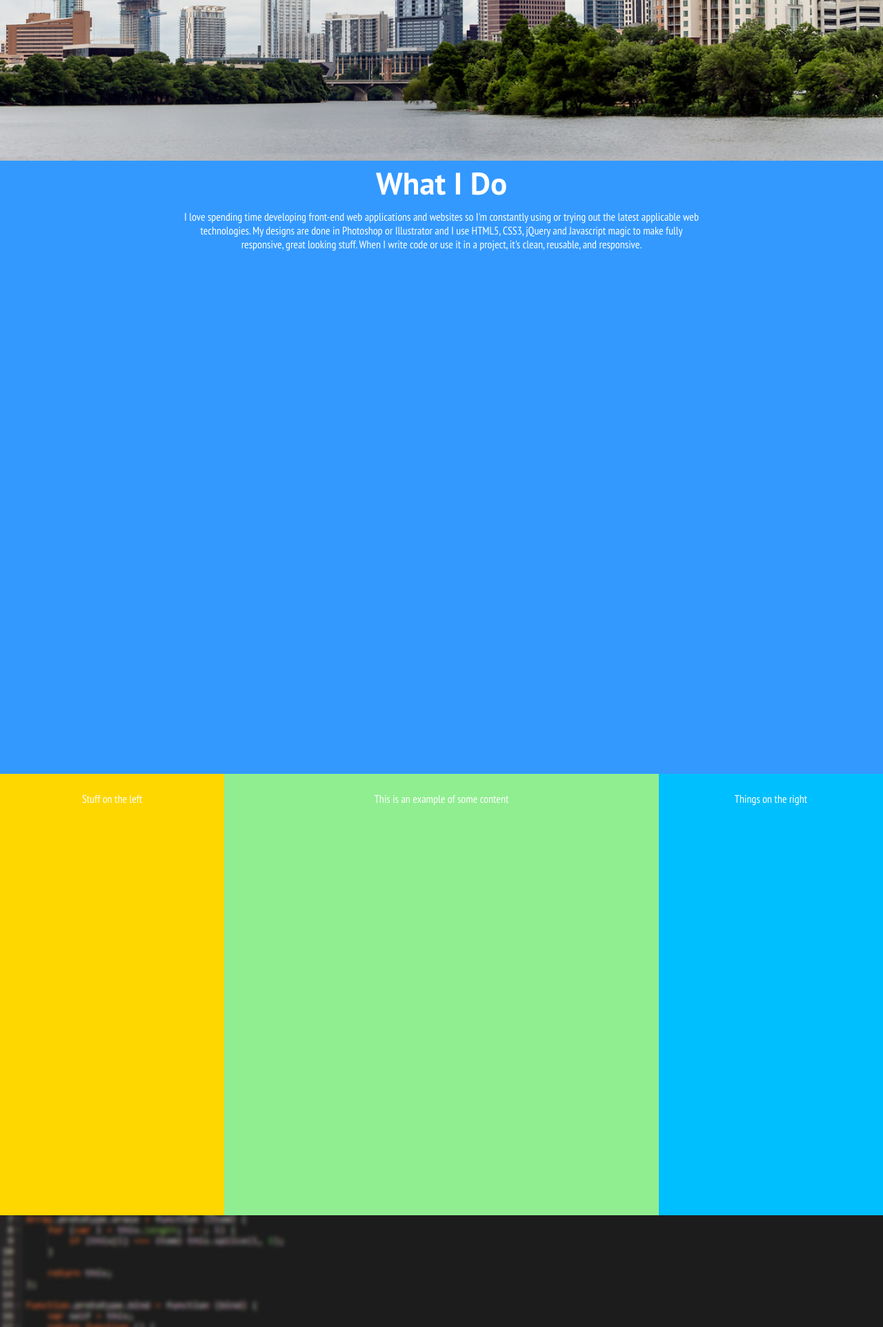
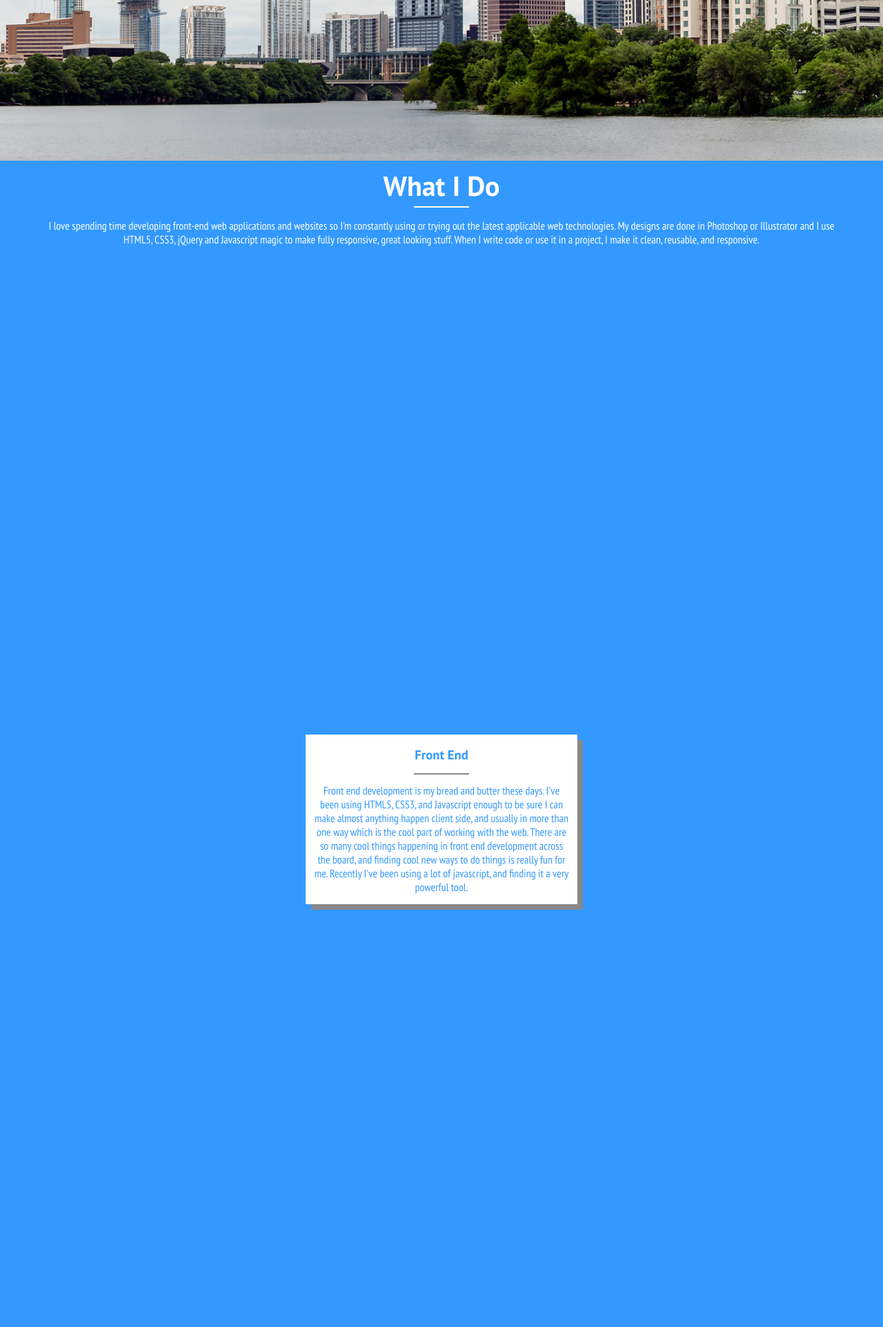
Before and after one commit to aguilarm/mikaaguilar.com, a PHP site: page / in a window 1280 px wide. Shown: the part 2416-4340 px from the top of the page at 69% size. Run offline with PHP 8.4, Linux system fonts and the light colour scheme; some libraries are stand-ins or nearby versions; some web fonts are replaced.

Commit message:
Made cards that pop up from bottom on scroll
This looks much better, next is a footer to the section and hover
effects for each card

```diff
--- a/_notes/dwsync.xml
+++ b/_notes/dwsync.xml
@@ -1,5 +1,5 @@
 <?xml version="1.0" encoding="utf-8" ?>
 <dwsync>
-<file name="index.html" server="ftp.koding.com/Web/Portfolio/" local="130519200679213103" remote="130519380600000000" Dst="2" />
+<file name="index.html" server="ftp.koding.com/Web/Portfolio/" local="130521904246562831" remote="130522084200000000" Dst="2" />
 <file name="mailer.php" server="ftp.koding.com/Web/Portfolio/" local="130509589161405947" remote="130509855000000000" Dst="2" />
 </dwsync>
--- a/css/_notes/dwsync.xml
+++ b/css/_notes/dwsync.xml
@@ -1,5 +1,5 @@
 <?xml version="1.0" encoding="utf-8" ?>
 <dwsync>
-<file name="main.css" server="ftp.koding.com/Web/Portfolio/" local="130519201250575783" remote="130519381200000000" Dst="2" />
+<file name="main.css" server="ftp.koding.com/Web/Portfolio/" local="130521907050553210" remote="130522086600000000" Dst="2" />
 <file name="mobile.css" server="ftp.koding.com/Web/Portfolio/" local="130518427972366799" remote="130518607800000000" Dst="2" />
 </dwsync>
--- a/css/main.css
+++ b/css/main.css
@@ -72,23 +72,23 @@ header nav {
 			}
 /* small header values */
 header.small {
-	height: 52px;
+	height: 40px;
 	display: inherit;
 }
 header.small #hdLogo {
-	height: 52px;
-	width: 49px;
+	height: 40px;
+	width: 37px;
 	margin-left: 0px;
 	margin-top: 0px;
 }
 header.small #hdName {
-	height: 52px;
-	line-height: 52px;
-	font-size: 40px;
+	height: 40px;
+	line-height: 40px;
+	font-size: 38px;
 	margin-top: -3px;
 }
 header.small nav a {
-	line-height: 52px;
+	line-height: 40px;
 	font-size: 28px;
 }
 
@@ -118,10 +118,15 @@ section {
 	-moz-transition: opacity 300ms ease-out;
 	transition: opacity 300ms ease-out;
 }
-main {
-	overflow-x: hidden;
+main {overflow-x: hidden;}
+.separator {
+	width: 80px;
+	height: 2px;
+	margin: 0 auto;
 }
-
+.white {background-color: #fff;}
+.blue {background-color: #3399ff;}
+.gray {background-color: #888;}
 .bcg {
 	background-position: center center;
 	background-repeat: no-repeat;
@@ -184,24 +189,31 @@ main {
 
 /* Slide 2 - 3d Austin photo */
 #slide-2 .bcg {background-image:url('../img/austinskyline.jpg');}
-
+#skills {margin-top: 145px;}
 /* Slide 3 - Skills */
-#skills {background-color: #3399ff;}
-#skills h2, #skills p {color:#fff;}
-.flexContainer {
+#skillsSection {background-color: #3399ff;}
+#skillsSection h2 {margin-top: 14px;}
+.skillsContainer {
 	display: flex;
 	flex-flow: row wrap;
 	justify-content:space-around;
 	text-align: center;
-	height:100%;
-	align-items:stretch;
+	/* height:100%; */
+	align-items: stretch;
+	margin:auto;
+	overflow: hidden;
 }
-	 .flexItem{padding: 10px;flex: 1;}
-	.flexHeader {flex:1 100%;height:300px}
-		.flexHeader>div{width:60%;margin:auto;}
-	.flexContent {background:lightgreen;flex: 2;order:2;}
-	.aside1 {background:gold;order:1;flex: 1}
-	.aside2 {background:deepskyblue;order:3;}
+	.skillsItem p{color:#3399ff;margin:.8em 0}
+	.skillsContainer h3 {font-family: 'PT Sans', sans-serif; color: #3399ff; ﻿margin-top:0.6em; margin:.8em 0}
+	.skillsItem{flex: 1;/* height: 75%; */min-width:33%;}
+	 	.skillsItem>div{background-color:#fff; margin: 0 1em; box-shadow: .5em .5em 0px 0px #888888;padding: .5% 3%;}
+	#skillsHeader {flex:1 100%;overflow: hidden; padding-top: 30px; padding:.1% 5%;}
+		#skillsHeader>div{min-width: 900px;margin:auto;}
+		#skillsHeader p, #skillsHeader h2 {color:#fff}
+	.skillsContent {order:2;}
+	.aside1 {order:1;}
+	.aside2 {order:3;}
+	#skillsFooter {order:4; flex: 1 100%;}
 
 
 /* Slide 4 - Blurred code */
@@ -245,9 +257,9 @@ main {
 }
 	h2 {
 		color: #888;
-		font-size: 45px;
-		line-height: 45px;
-		margin-bottom: 12px;
+		font-size: 40px;
+		line-height: 40px;
+		margin-bottom: 10px;
 		font-family: 'PT Sans', sans-serif;
 	}
 	.hsContainer p {
--- a/index.html
+++ b/index.html
@@ -35,7 +35,7 @@
 				<a href="#top">mika aguilar</a>
 			</div>
         	<nav>
-				<a href="#skills" data--50-top="color:rgb(153,153,153)" data-top="color: rgb(51,153,255);" data-bottom="color:rgb(153,153,153)" data-anchor-target="#skills">SKILLS</a>
+				<a href="#skills" data--100-top="color:rgb(153,153,153)" data-center="color: rgb(51,153,255);" data-100-bottom="color:rgb(153,153,153)" data-anchor-target="#skills">SKILLS</a>
 				<a href="#contact" data-bottom-top="color:rgb(153,153,153)" data-center="color: rgb(51,153,255);" data-end="color:rgb(153,153,153)" data-anchor-target="#contact">CONTACT</a>
 			</nav>
 		</div>
@@ -66,6 +66,13 @@
 	<!--end of slide 1-->
 		<section id="slide-2" class="homeSlidePhoto">
 			<div class="bcg" data-bottom="background-position: 50% 0px;" data-top-bottom="background-position: 50% -100px;" data-anchor-target="#slide-2">
+            <div class="hsContainer">
+            	<div class="hsContent">
+                	<div id="skills">
+                		<!--placeholder so the header nav sticks to a better spot-->
+                	</div>
+                </div>
+            </div>
             	<!--Photo by Earl McGehee, shared via the
                 	Creative Commons Attribution 2.0 Generic License
                 	https://creativecommons.org/licenses/by/2.0/
@@ -73,23 +80,40 @@
 		    </div>
 		</section>
 	<!--end of slide 2-->
-        <section id="skills" class="homeSlideShort">
-                	<div class="flexContainer">
-                        <div class="flexItem flexHeader">
+        <section id="skillsSection" class="homeSlideShort">
+                	<div class="skillsContainer">
+                        <div id="skillsHeader">
                         	<div>
             				<h2>What I Do</h2>
-                			<p>I love spending time developing front-end web applications and websites so I'm constantly using or trying out the latest applicable web technologies.  My designs are done in Photoshop or Illustrator and I use HTML5, CSS3, jQuery and Javascript magic to make fully responsive, great looking stuff.  When I write code or use it in a project, it's clean, reusable, and responsive.</p>
+                            <div class="separator white"></div>
+                			<p>I love spending time developing front-end web applications and websites so I'm constantly using or trying out the latest applicable web technologies.  My designs are done in Photoshop or Illustrator and I use HTML5, CSS3, jQuery and Javascript magic to make fully responsive, great looking stuff.  When I write code or use it in a project, I make it clean, reusable, and responsive.</p>
+
                             </div>
 						</div>
-                        <div class="flexItem flexContent">
-                        	<p>This is an example of some content</p>
+                        <div class="skillsItem skillsContent" data-bottom-top="margin-top:54%;" data-center-bottom="margin-top:0" data-anchor-target="#skillsHeader">
+                        	<div>
+                        		<h3>Front End</h3>
+                            	<div class="separator gray"></div>
+                        		<p>Front end development is my bread and butter these days.  I've been using HTML5, CSS3, and Javascript enough to be sure I can make almost anything happen client side, and usually in more than one way which is the cool part of working with the web.  There are so many cool things happening in front end development across the board, and finding cool new ways to do things is really fun for me.  Recently I've been using a lot of javascript, and finding it a very powerful tool.</p>
+                           	</div>
           				</div>
-                        <div class="flexItem aside1">
-                        	<p>Stuff on the left</p>
+                        <div class="skillsItem aside1" data-bottom-top="margin-top:204%;" data-center-bottom="margin-top:0" data-anchor-target="#skillsHeader">
+                        	<div>
+                        		<h3>Design</h3>
+                                <div class="separator gray"></div>
+                        		<p>I've taken several classes dealing with Photoshop, Illustrator and good old Flash.  With photoshop I'm very confident making some pretty cool, advanced things happen from seamless cropping to photorealistic effects.  I've also used Illustrator quite a bit and I'm far from a beginner with the pen tool.  On top of being great with the required tools, I've spent a lot of time reading up on modern design practices and feel I have a decent grasp of whats going on in the web design world.</p>
+                         	</div>
                   		</div>
-                        <div class="flexItem aside2">
-                        	<p>Things on the right</p>
+                        <div class="skillsItem aside2" data-bottom-top="margin-top:164%;" data-center-bottom="margin-top:0" data-anchor-target="#skillsHeader">
+                        	<div>
+                        		<h3>Back End</h3>
+                                <div class="separator gray"></div>
+                        		<p>Things on the right</p>
+                         	</div>
                  		</div>
+                        <div id="skillsFooter">
+                        	this is more stuff on the bottom
+                        </div>
 					</div><!--flexContainer-->
         </section>
     <!--end of slide 3-->
--- a/js/_notes/dwsync.xml
+++ b/js/_notes/dwsync.xml
@@ -2,7 +2,7 @@
 <dwsync>
 <file name="form.js" server="ftp.koding.com/Web/Portfolio/" local="130509683280479250" remote="130509864000000000" Dst="2" />
 <file name="jquery-2.1.0.min.js" server="ftp.koding.com/Web/Portfolio/" local="130509589161245937" remote="130509855000000000" Dst="2" />
-<file name="main.js" server="ftp.koding.com/Web/Portfolio/" local="130518420879241095" remote="130518600600000000" Dst="2" />
+<file name="main.js" server="ftp.koding.com/Web/Portfolio/" local="130519209035541057" remote="130519389000000000" Dst="2" />
 <file name="detectmobilebrowser.js" server="ftp.koding.com/Web/Portfolio/" local="130509771467283246" remote="130509952200000000" Dst="2" />
 <file name="enquire.min.js" server="ftp.koding.com/Web/Portfolio/" local="130509780556293108" remote="130509970200000000" Dst="2" />
 <file name="modernizr-2.7.1.min.js" server="ftp.koding.com/Web/Portfolio/" local="130509806651735682" remote="130509993000000000" Dst="2" />
--- a/js/main.js
+++ b/js/main.js
@@ -78,7 +78,7 @@ var $window = $(window);
 
 	        // Resize our slides
 	        $slide.height(winH);
-			$slideShort.height(winH*0.75);
+			$slideShort.height(winH*0.85);
 	    	$slideTall.height(winH*2);
 	    	$slideTall2.height(winH*3);
 			$slidePhoto.height(winH*0.3);
```
